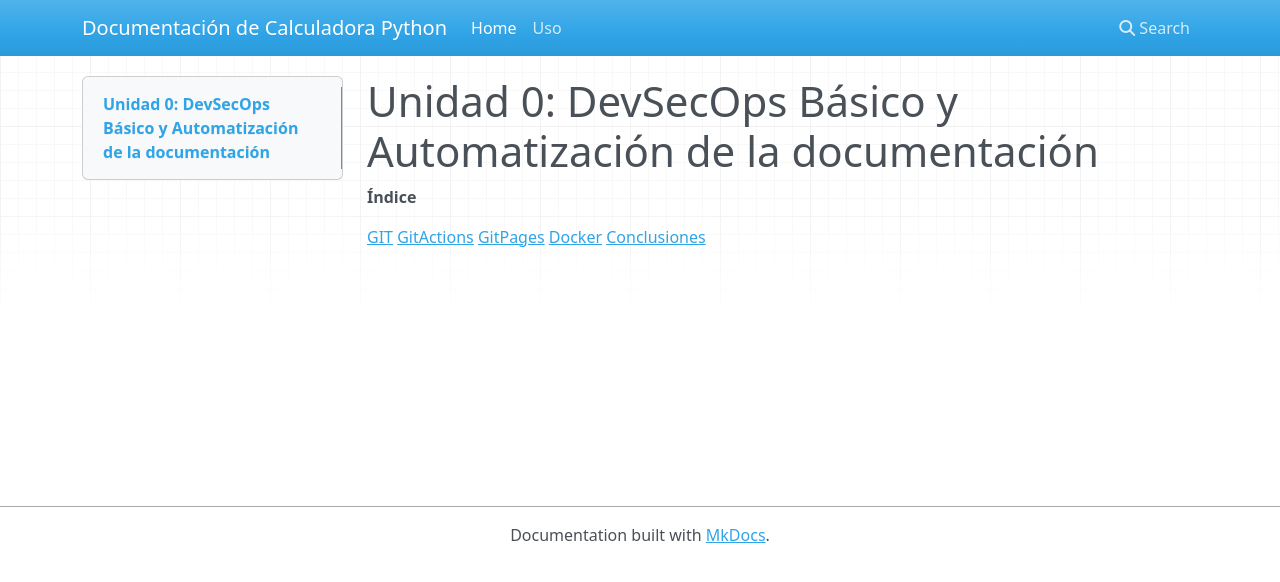
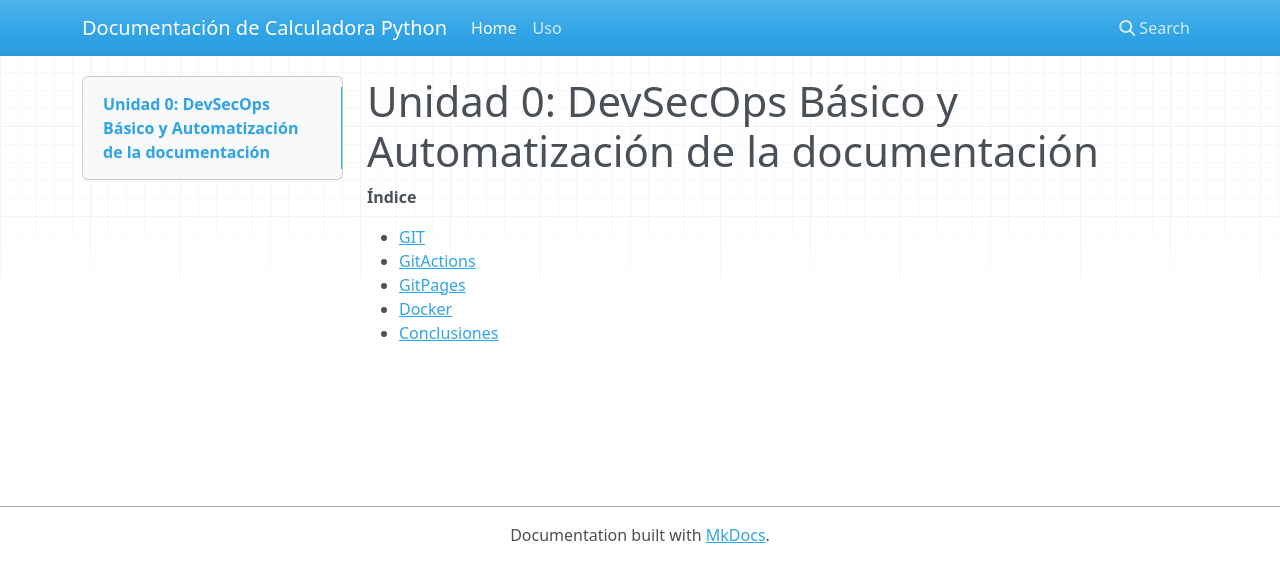
Before and after one commit to CodeInBars/PPS-Unidad0-Tarea-Ismael, an MkDocs documentation site: the page built from docs/index.md, in a window 1280 px wide. Shown: the top 582 px of the page. Built offline with MkDocs 1.6.1, drawn with Linux system fonts in a browser that asks for light colours; nearby versions of some CDN libraries.

```diff
--- a/docs/index.md
+++ b/docs/index.md
@@ -2,8 +2,8 @@
 
 **Índice**
 
-[GIT](git.md)
-[GitActions](gitActions.md)
-[GitPages](gitPages.md)
-[Docker](docker.md)
-[Conclusiones](conclusiones.md)
+- [GIT](git.md)
+- [GitActions](gitActions.md)
+- [GitPages](gitPages.md)
+- [Docker](docker.md)
+- [Conclusiones](conclusiones.md)
```
